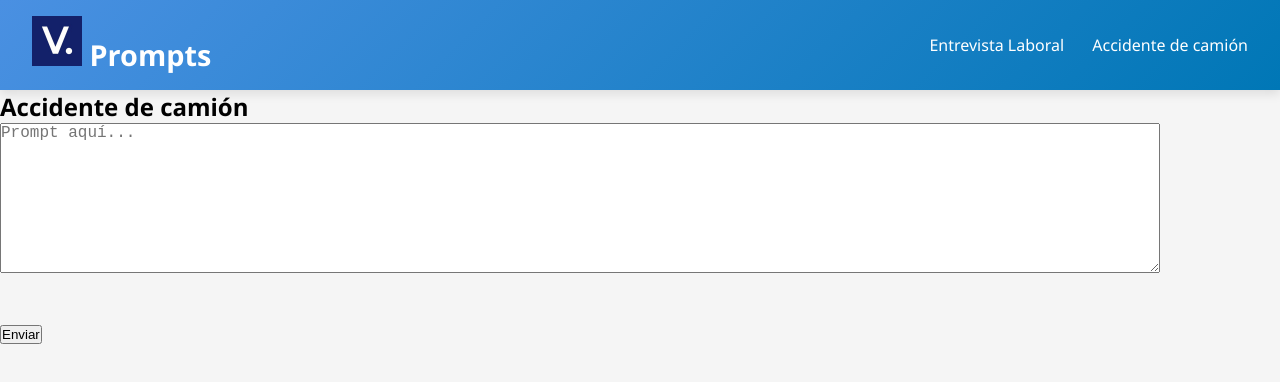
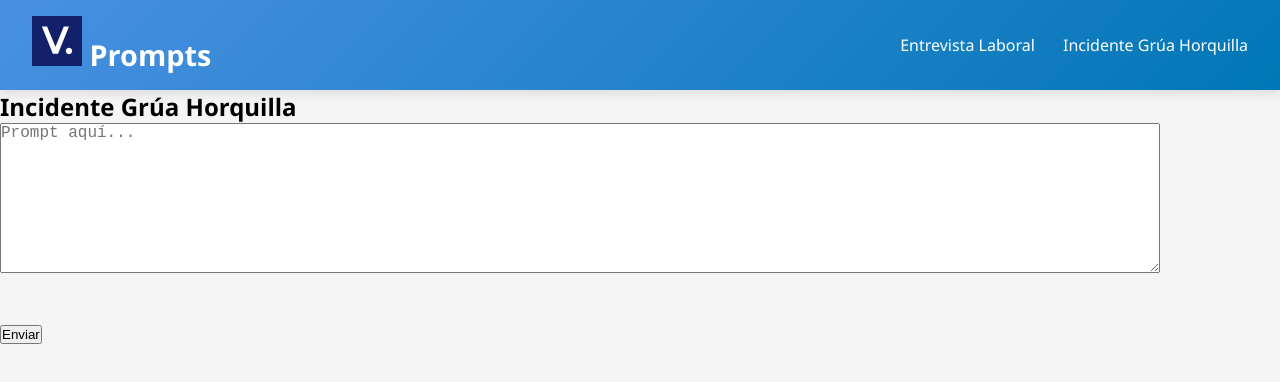
Before and after one commit to APIServicesV/APIPrompt, a plain HTML site: page accidenteCamion.html in a window 1280 px wide. Drawn offline with Linux system fonts and the light colour scheme; no server answers.

Commit message:
Update accidenteCamion.html

```diff
--- a/accidenteCamion.html
+++ b/accidenteCamion.html
@@ -18,12 +18,12 @@
         </div>
         <nav>
             <a href="index.html">Entrevista Laboral</a>
-            <a href="accidenteCamion.html">Accidente de camión</a>
+            <a href="accidenteCamion.html">Incidente Grúa Horquilla</a>
         </nav>
     </header>
 
 
-    <h2>Accidente de camión</h2>
+    <h2>Incidente Grúa Horquilla</h2>
 
     <div id="textBox" style="margin-right: 120px;">
         <textarea id="prompt" placeholder="Prompt aquí..."
```
